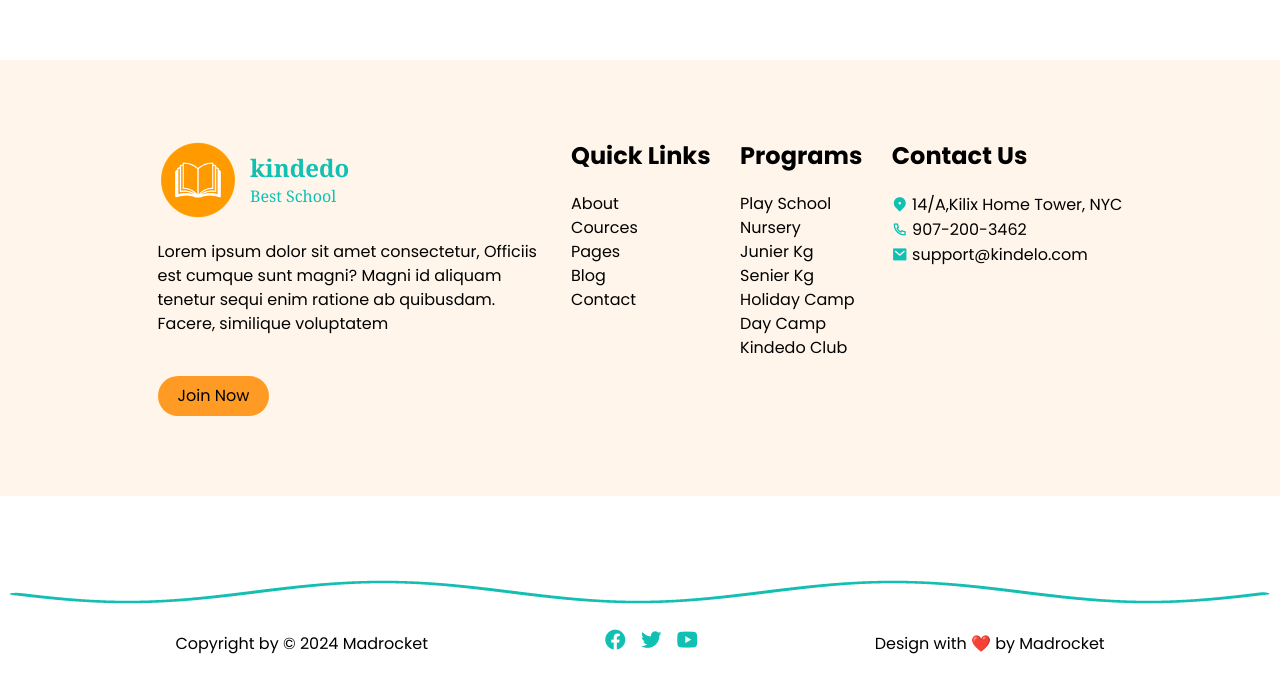
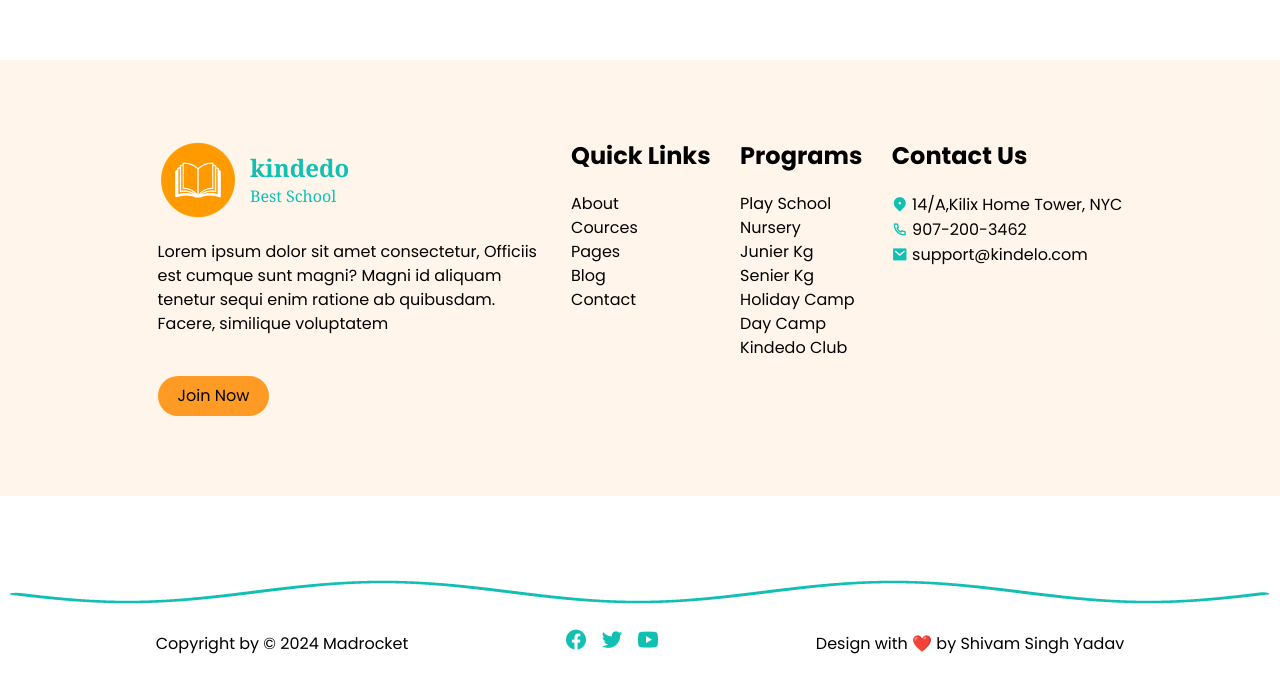
Before and after one commit to Shivam-ssy/srpsschool, a React (Vite) app: page / in a window 1280 px wide. Shown: the part 3476-4168 px from the top of the page. Built offline with nearby package versions, Linux system fonts and the light colour scheme.

Commit message:
footer changed

```diff
--- a/src/Component/Footer.jsx
+++ b/src/Component/Footer.jsx
@@ -80,7 +80,7 @@ function Footer() {
        <i className="text-secondary text-2xl ri-twitter-fill"></i>
        <i className="text-secondary text-2xl ri-youtube-fill"></i>
        </div>
-       <div>Design with ❤️ by Madrocket</div>
+       <div>Design with ❤️ by Shivam Singh Yadav</div>
       </div>
     </main>
   );
```
